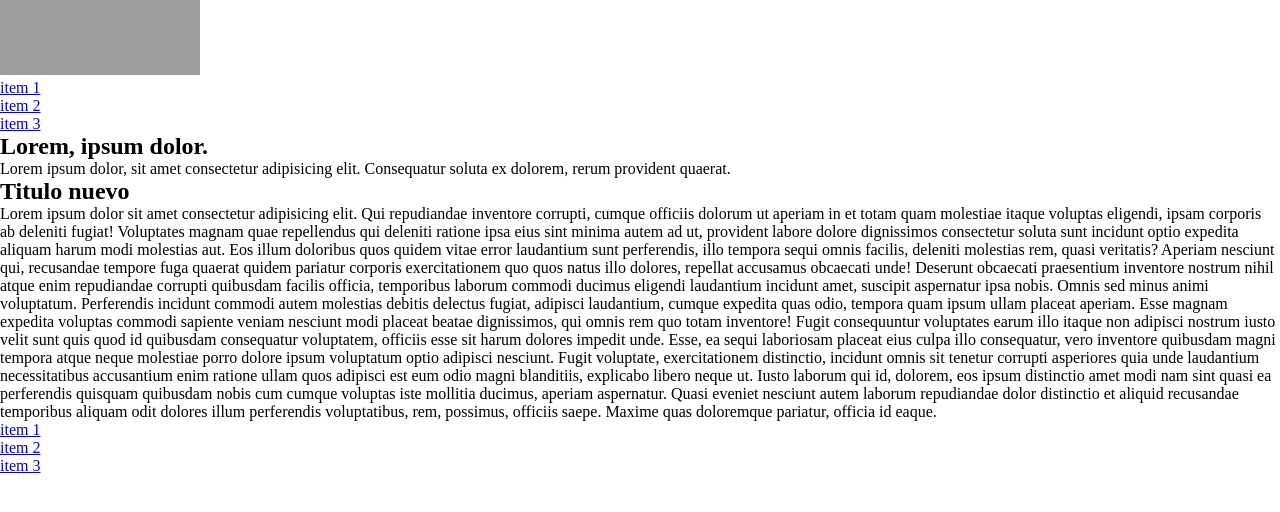
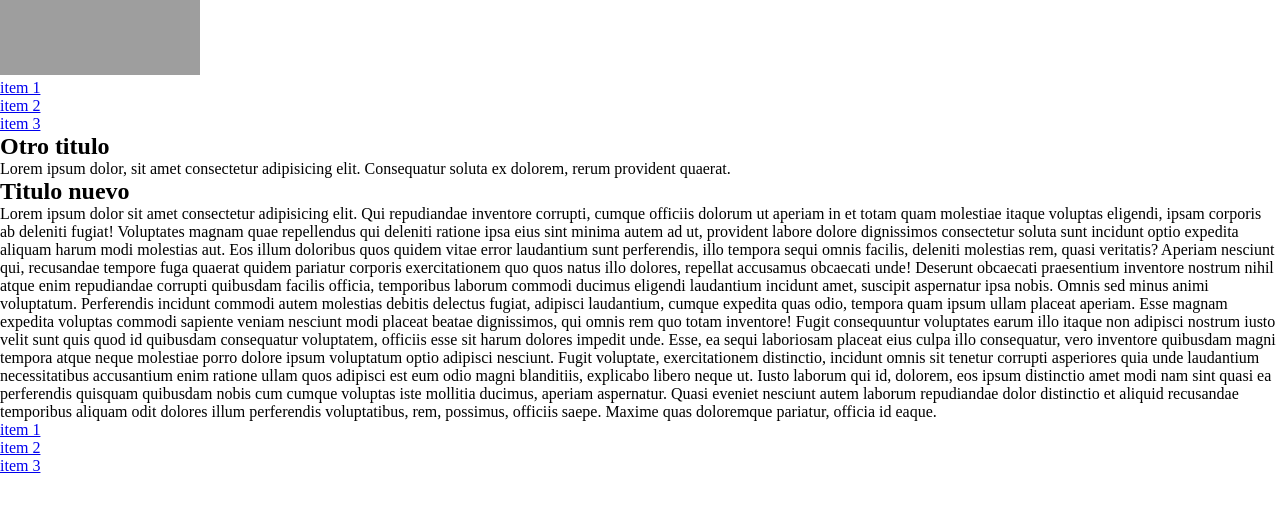
Before and after one commit to BonzzuSebamar/after-github, a website: page index.html in a window 1280 px wide. Drawn offline with Linux system fonts and the light colour scheme; grey boxes are pictures that could not be loaded.

Commit message:
otro titulo

```diff
--- a/index.html
+++ b/index.html
@@ -19,7 +19,7 @@
       </nav>
     </header>
     <section id="hero">
-      <h1>Lorem, ipsum dolor.</h1>
+      <h1>Otro titulo</h1>
       <p>
         Lorem ipsum dolor, sit amet consectetur adipisicing elit. Consequatur
         soluta ex dolorem, rerum provident quaerat.
```
